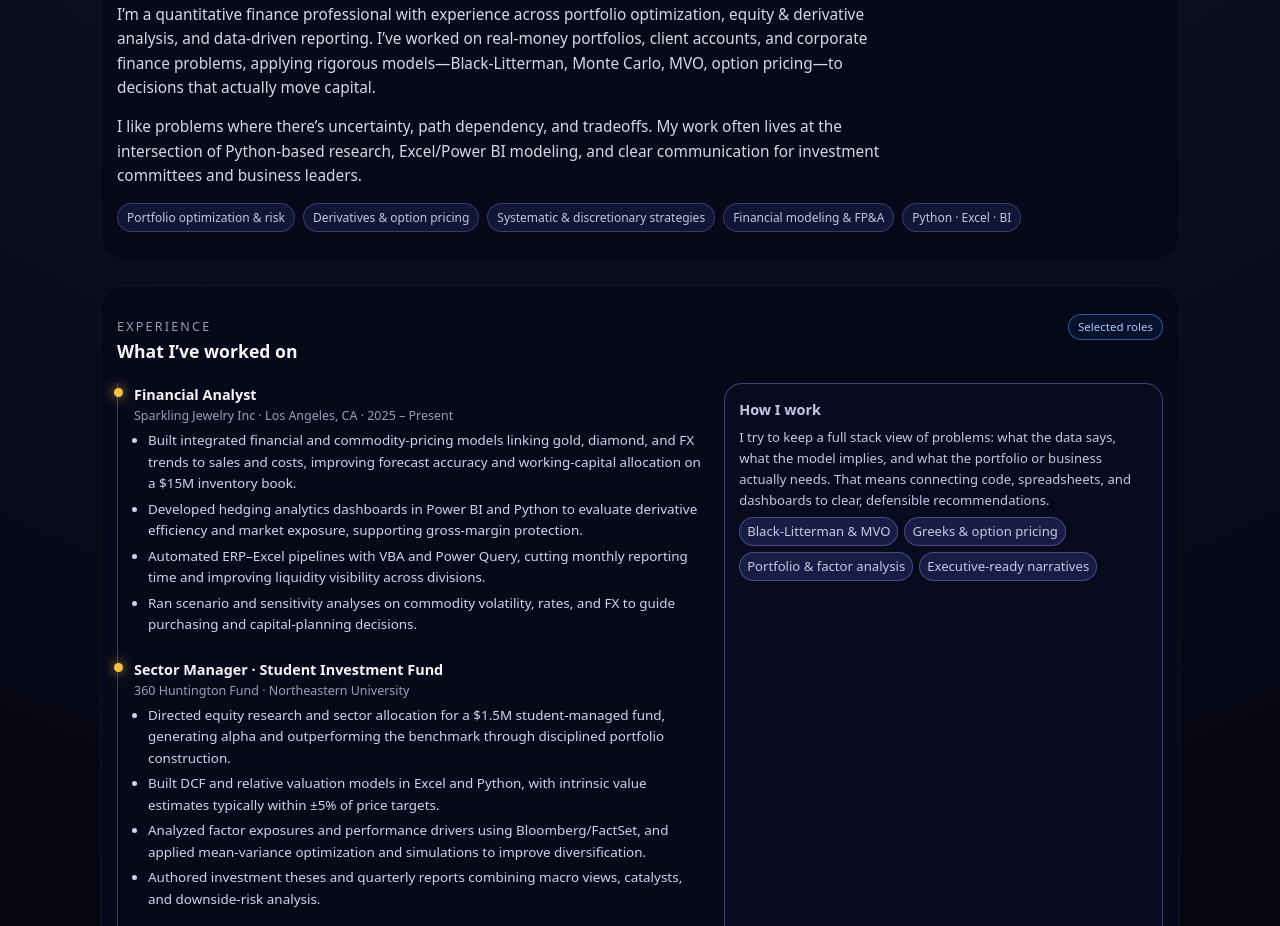
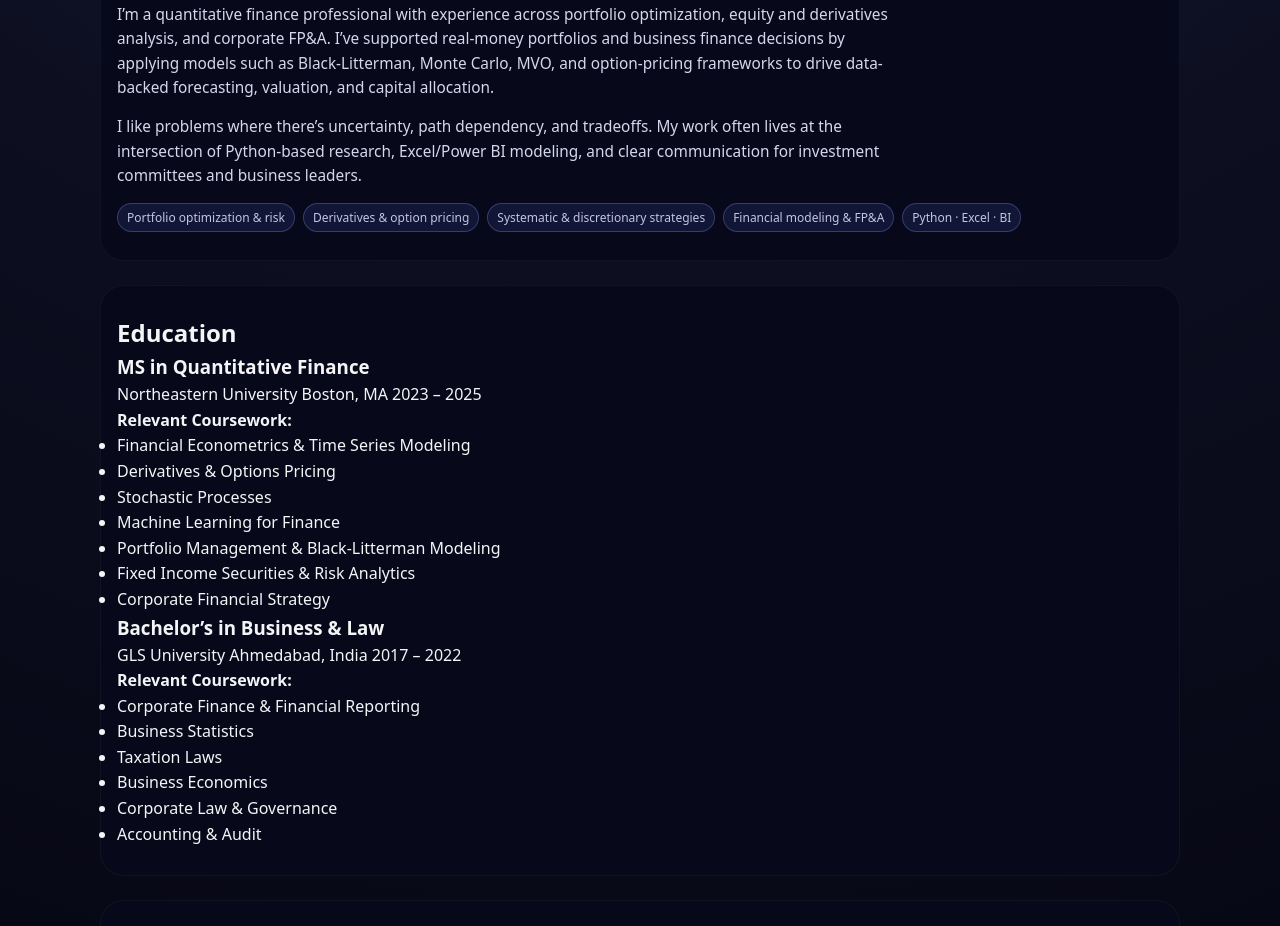
Before and after one commit to thequantfinancegrad/thequantfinancegrad.github.io, a plain HTML site: page index.html in a window 1280 px wide. Shown: the part 796-1722 px from the top of the page. Drawn offline with Linux system fonts and the light colour scheme.

Commit message:
Added Education section with coursework

```diff
--- a/index.html
+++ b/index.html
@@ -657,6 +657,7 @@
         </div>
         <div class="nav-links">
           <a href="#about">About</a>
+          <a href="#education">Education</a>
           <a href="#experience">Experience</a>
           <a href="#projects">Projects</a>
           <a href="#skills">Skills</a>
@@ -676,7 +677,7 @@
             <span>turning data into tradeoffs and decisions.</span>
           </h1>
           <p class="hero-subtitle">
-            I design and implement data-driven strategies across portfolio construction, option pricing, and financial analysis—combining deep quantitative methods with practical capital allocation.
+            I combine quantitative modeling, machine learning, and financial analytics to enhance portfolio construction, option pricing, and data-driven investment strategy.
           </p>
           <p class="hero-highlight">
             <strong>Target roles:</strong> Quantitative Research · Investment/Portfolio Analyst · Financial / FP&amp;A Analyst
@@ -746,7 +747,7 @@
           <span class="pill">Quant · Investments · Analytics</span>
         </div>
         <p class="about-text">
-          I’m a quantitative finance professional with experience across portfolio optimization, equity &amp; derivative analysis, and data-driven reporting. I’ve worked on real-money portfolios, client accounts, and corporate finance problems, applying rigorous models—Black-Litterman, Monte Carlo, MVO, option pricing—to decisions that actually move capital.
+          I’m a quantitative finance professional with experience across portfolio optimization, equity and derivatives analysis, and corporate FP&A. I’ve supported real-money portfolios and business finance decisions by applying models such as Black-Litterman, Monte Carlo, MVO, and option-pricing frameworks to drive data-backed forecasting, valuation, and capital allocation.
         </p>
         <p class="about-text">
           I like problems where there’s uncertainty, path dependency, and tradeoffs. My work often lives at the intersection of Python-based research, Excel/Power BI modeling, and clear communication for investment committees and business leaders.
@@ -757,6 +758,49 @@
           <span>Systematic &amp; discretionary strategies</span>
           <span>Financial modeling &amp; FP&amp;A</span>
           <span>Python · Excel · BI</span>
+        </div>
+      </section>
+
+      <!-- Experience -->
+
+      <section id="education" class="section">
+        <h2>Education</h2>
+
+        <div class="education-item">
+          <h3>MS in Quantitative Finance</h3>
+          <div class="edu-meta">
+            <span class="edu-school">Northeastern University</span>
+            <span class="edu-location">Boston, MA</span>
+            <span class="edu-dates">2023 – 2025</span>
+          </div>
+          <p class="edu-subheader"><strong>Relevant Coursework:</strong></p>
+          <ul class="coursework-list">
+            <li>Financial Econometrics & Time Series Modeling</li>
+            <li>Derivatives & Options Pricing</li>
+            <li>Stochastic Processes</li>
+            <li>Machine Learning for Finance</li>
+            <li>Portfolio Management & Black-Litterman Modeling</li>
+            <li>Fixed Income Securities & Risk Analytics</li>
+            <li>Corporate Financial Strategy</li>
+          </ul>
+        </div>
+
+        <div class="education-item">
+          <h3>Bachelor’s in Business & Law</h3>
+          <div class="edu-meta">
+            <span class="edu-school">GLS University</span>
+            <span class="edu-location">Ahmedabad, India</span>
+            <span class="edu-dates">2017 – 2022</span>
+          </div>
+          <p class="edu-subheader"><strong>Relevant Coursework:</strong></p>
+          <ul class="coursework-list">
+            <li>Corporate Finance & Financial Reporting</li>
+            <li>Business Statistics</li>
+            <li>Taxation Laws</li>
+            <li>Business Economics</li>
+            <li>Corporate Law & Governance</li>
+            <li>Accounting & Audit</li>
+          </ul>
         </div>
       </section>
 
```
